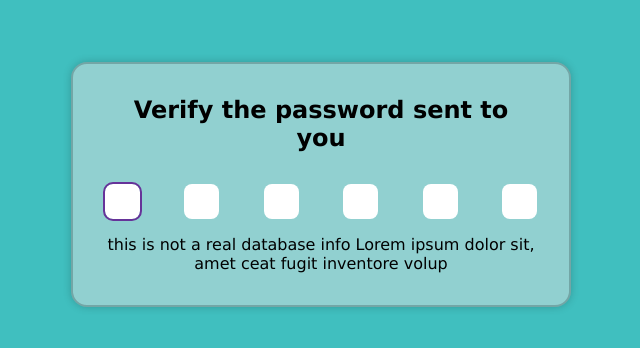
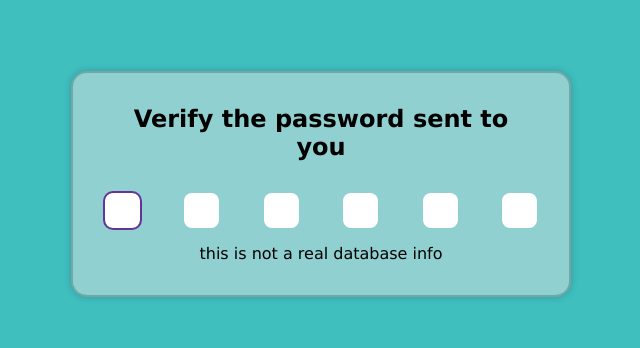
Before and after one commit to isaac-svg/Account-verification, a plain HTML site: page index.html in a window 1280 px wide. Shown: the part 216-564 px from the top of the page, without its empty margins (319-959 px from the left). Drawn offline with Linux system fonts and the light colour scheme.

Commit message:
Account verification UI

```diff
--- a/index.html
+++ b/index.html
@@ -19,10 +19,7 @@
         <input type="number" class="input" min="0" max="9" />
       </div>
       <div class="description">
-        <p>
-          this is not a real database info Lorem ipsum dolor sit, amet ceat
-          fugit inventore volup
-        </p>
+        <p>this is not a real database info</p>
       </div>
     </div>
     <script src="app.js"></script>
```
